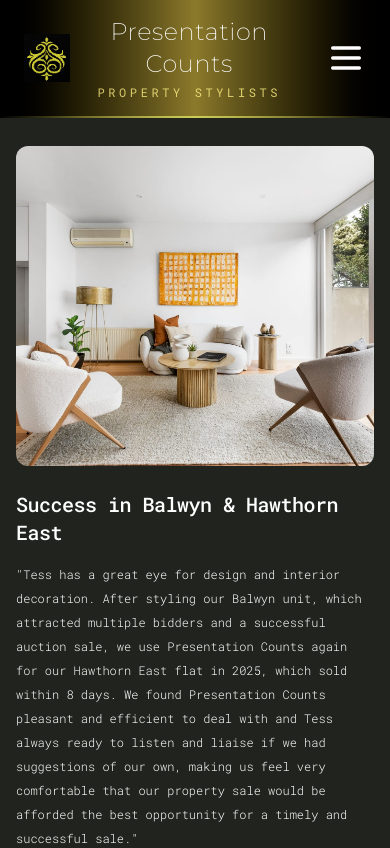
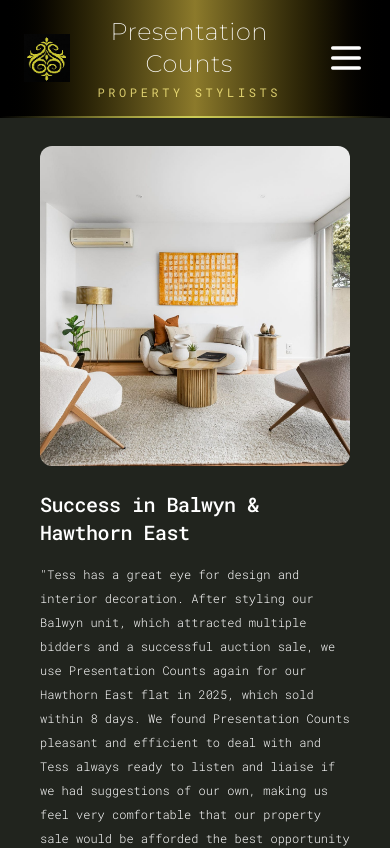
Before and after one commit to Dev-EthanR/presentation-counts-website, a Next.js app: page /testimonials in a window 390 px wide. Shown: the top 848 px of the page. Built offline with nearby package versions, Linux system fonts and the light colour scheme.

Commit message:
fix tablet responsiveness

```diff
--- a/app/testimonials/components/TestimonialBlockContent.tsx
+++ b/app/testimonials/components/TestimonialBlockContent.tsx
@@ -19,7 +19,7 @@ const TestimonialBlockContent = ({
         <h2 className="text-xl lg:text-4xl text-white font-medium tracking-tight mb-4">
           {title}
         </h2>
-        <p className="text-white max-w-100 leading-6 lg:leading-8 font-light text-xs lg:text-sm ">
+        <p className="text-white lg:max-w-100 leading-6 lg:leading-8 font-light text-xs lg:text-sm ">
           &quot;{children}&quot;
         </p>
       </div>
--- a/app/testimonials/components/TestimonialBlockHeader.tsx
+++ b/app/testimonials/components/TestimonialBlockHeader.tsx
@@ -13,7 +13,7 @@ interface Props {
 
 const TestimonialBlockHeader = ({ image, style }: Props) => {
   return (
-    <div className="max-w-130 relative">
+    <div className="lg:max-w-130 relative">
       <Image
         src={image.src}
         alt={image.alt}
@@ -21,7 +21,7 @@ const TestimonialBlockHeader = ({ image, style }: Props) => {
         height={600}
         className={clsx(
           style,
-          "object-cover max-w-130 w-full h-80 lg:h-150 mb-6 rounded-xl",
+          "object-cover lg:max-w-130 w-full h-80 lg:h-150 mb-6 rounded-xl",
         )}
       />
     </div>
--- a/app/testimonials/components/TestimonialBoxes.tsx
+++ b/app/testimonials/components/TestimonialBoxes.tsx
@@ -53,7 +53,7 @@ export const testimonialContent: Words[] = [
 
 const TestimonialBoxes = () => {
   return (
-    <div className="grid grid-cols-1 lg:grid-cols-4 mx-auto max-w-310 gap-8 mb-12 ">
+    <div className="grid grid-cols-1 md:grid-cols-2 lg:grid-cols-4 mx-auto max-w-310 gap-8 mb-12 ">
       {testimonialContent.map((testimonial) => (
         <TestimonialBox
           key={testimonial.author}
--- a/app/testimonials/page.tsx
+++ b/app/testimonials/page.tsx
@@ -5,7 +5,7 @@ import TestimonialBoxes from "./components/TestimonialBoxes";
 const TestimonialPage = () => {
   return (
     <section className="pt-7 mx-4">
-      <div className="flex flex-col lg:flex-row justify-center lg:gap-20 lg:mb-20 mb-7.5">
+      <div className="flex flex-col lg:flex-row justify-center lg:gap-22 lg:mb-20 mb-7.5 px-6">
         <TestimonialBlockHeader
           image={{
             src: "/images/gallery/02image.jpg",
@@ -32,7 +32,7 @@ const TestimonialPage = () => {
           opportunity for a timely and successful sale.
         </TestimonialBlockContent>
       </div>
-      <div className="flex flex-col lg:flex-row-reverse justify-center lg:gap-20 mb-20 mx-5">
+      <div className="flex flex-col lg:flex-row-reverse justify-center lg:gap-22 mb-20 mx-5">
         <TestimonialBlockHeader
           image={{
             src: "/images/gallery/15image.jpg",
```
